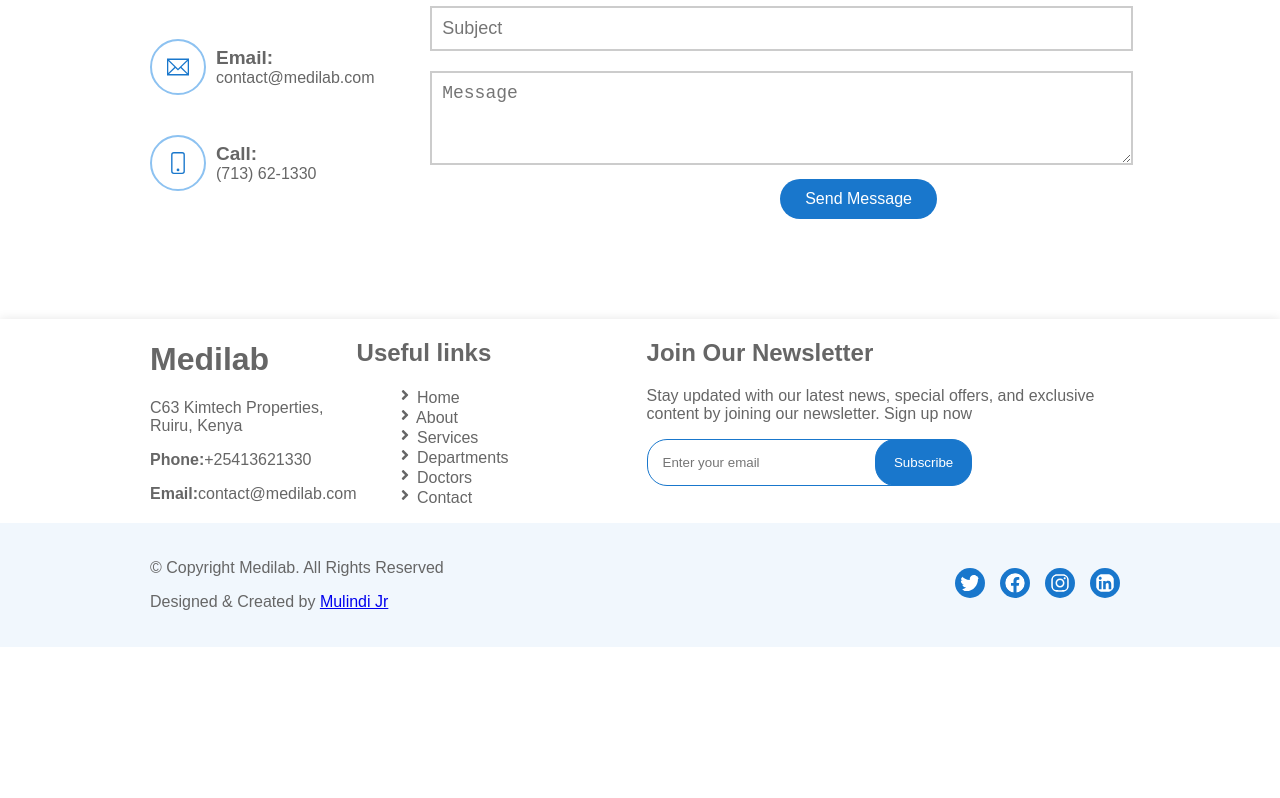
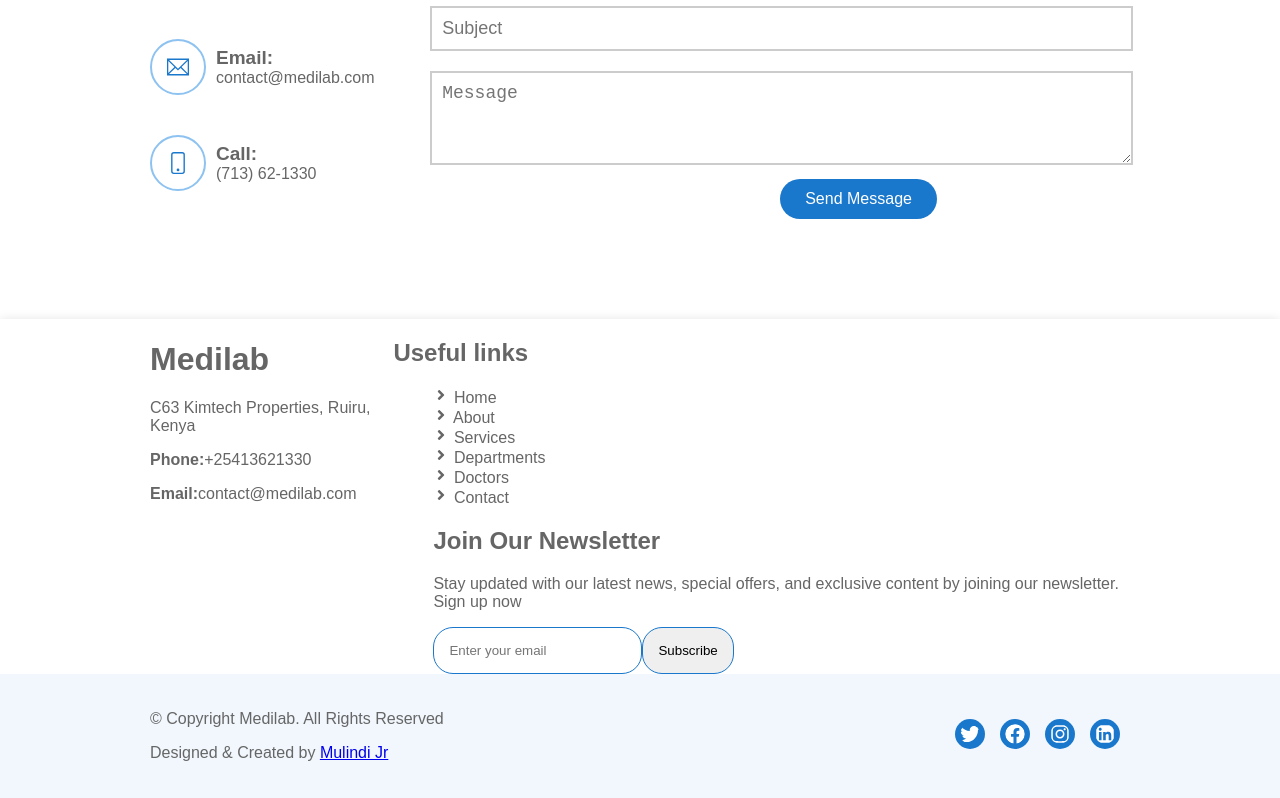
Before and after one commit to mulindijr/Medilab, a React (Vite) app: page / in a window 1280 px wide. Shown: the part 7888-8686 px from the top of the page. Before the commit the page ends 8535 px from the top, so only its background shows below. Built offline with nearby package versions, Linux system fonts and the light colour scheme.

Commit message:
Refactor footer jsx

```diff
--- a/src/components/Footer/Footer.jsx
+++ b/src/components/Footer/Footer.jsx
@@ -25,7 +25,7 @@ const Footer = () => {
                             <p><span style={{fontWeight:"600"}}>Email:</span>contact@medilab.com</p>
                         </div>
                     </div>
-
+                    <div className='links-newsletter'>
                         <div>
                             <h2>Useful links</h2>
                             <ul className='footer-links'>
@@ -42,16 +42,17 @@ const Footer = () => {
                             <h2>Join Our Newsletter</h2>
                             <p>Stay updated with our latest news, special offers, and exclusive content by joining our newsletter. Sign up now</p>
                             <form className='newsletter-form' method="post">
-                            <input style={{width: "50%"}} type="email" name="email" placeholder="Enter your email" required />
-                            <input type="submit" value="Subscribe" className='input-btn'/>
+                                <input type="email" name="email" placeholder="Enter your email" required />
+                                <input type="submit" value="Subscribe"/>
                             </form>
+                        </div>
                     </div>
                 </div>
             </div>
 
             <div className='copyright-bg'>
                 <div className='copyright-content'>
-                    <div>
+                    <div className='rights-reserved'>
                         <p>© Copyright Medilab. All Rights Reserved</p>
                         <p>Designed & Created by <a href="https://linkedin.com/in/mulindijr" target="_blank">Mulindi Jr</a></p>
                     </div>
```
Lines whose indentation alone changed are shown as unchanged.
